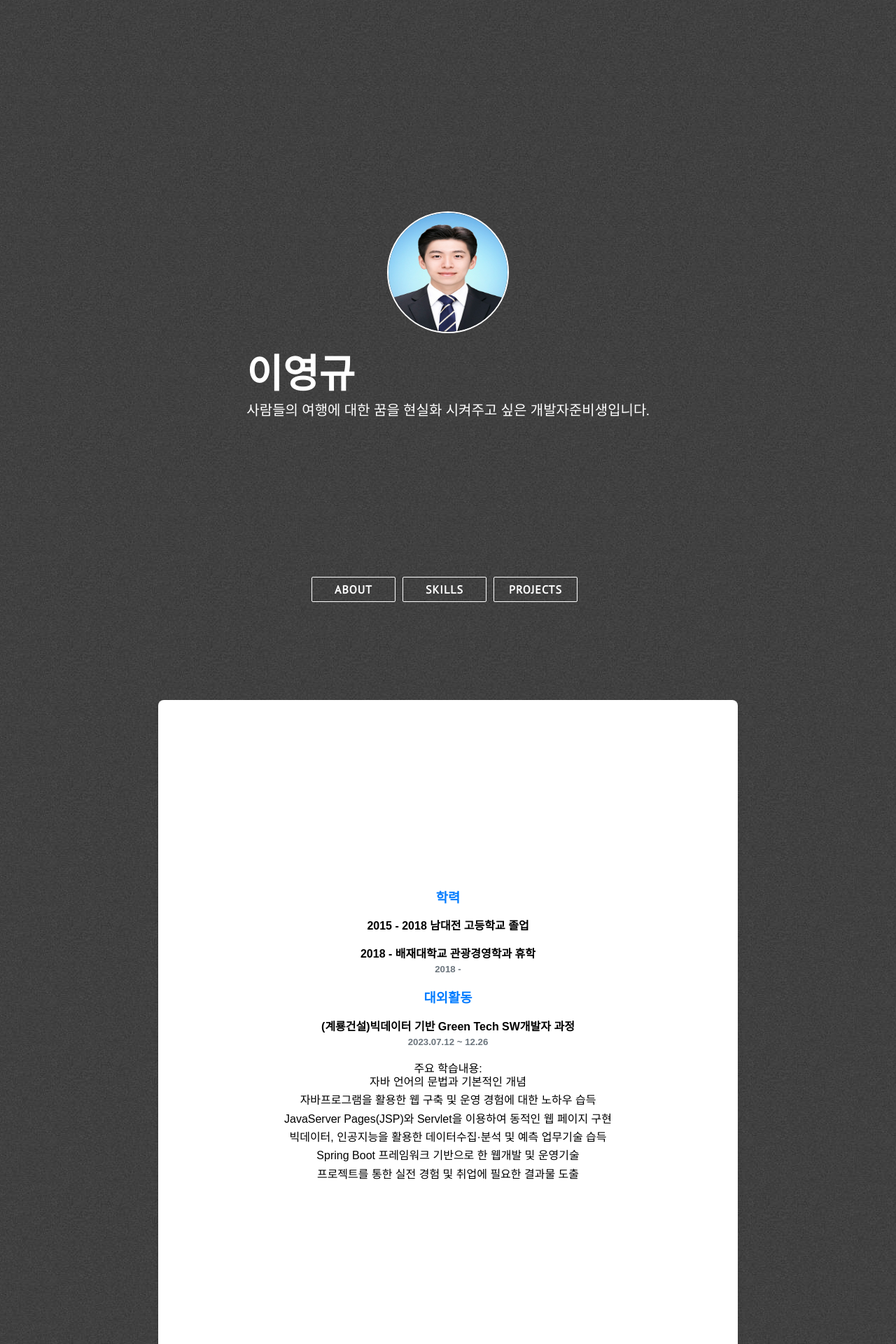
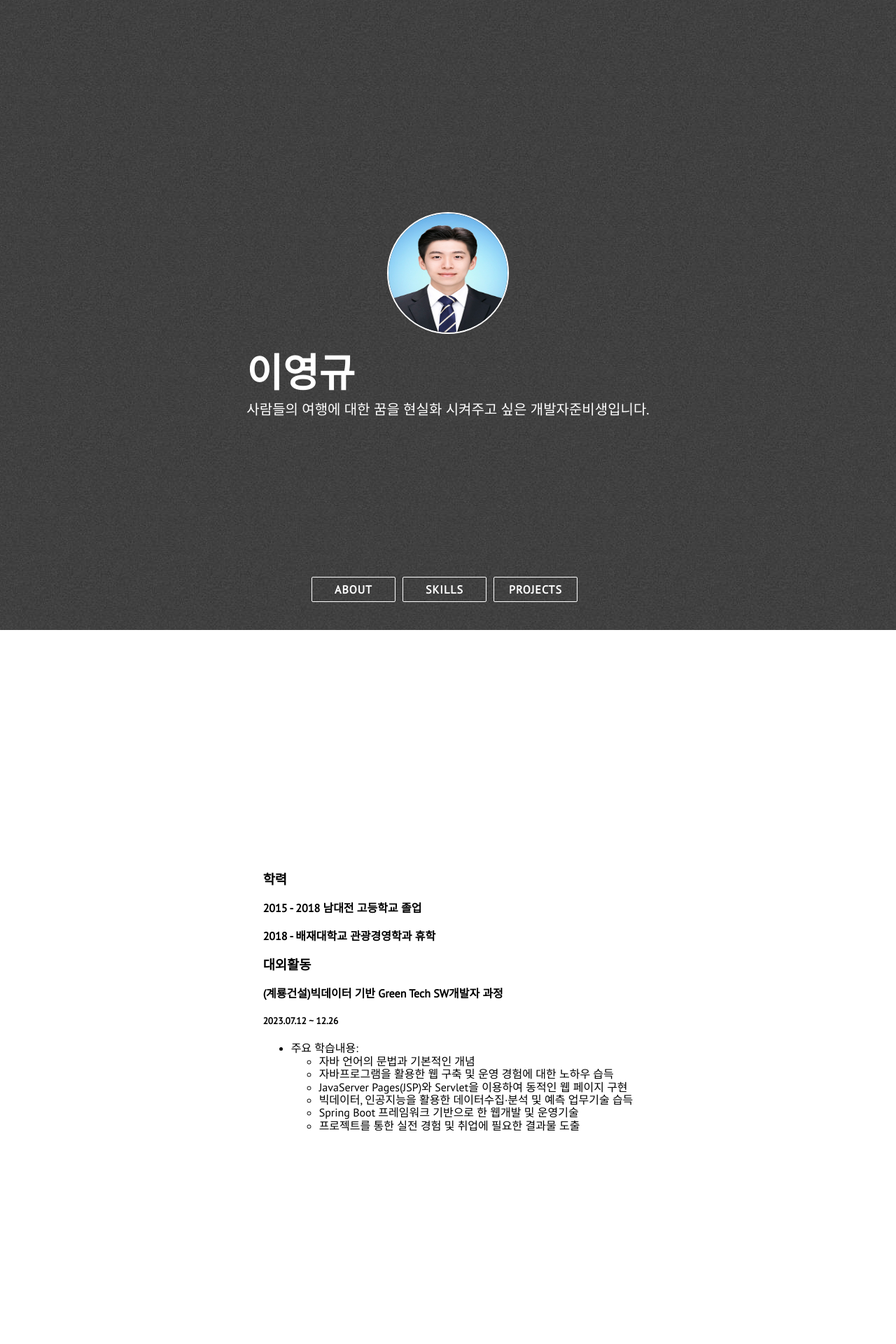
Before and after one commit to YoungGyu99/YoungGyu99.github.io, a Jekyll site: the page built from index.html, in a window 1280 px wide. Shown: the top 1920 px of the page at 70% size. Built offline with Jekyll 4.4.1, drawn with Linux system fonts in a browser that asks for light colours; nearby versions of some CDN libraries.

Commit message:
Update about.html

```diff
--- a/_includes/about.html
+++ b/_includes/about.html
@@ -1,54 +1,3 @@
- <style>
-        body {
-            font-family: 'Arial', sans-serif;
-            background-color: #f8f9fa;
-            margin: 0;
-            padding: 0;
-        }
-
-        .section-wrapper {
-            padding: 40px 20px;
-            text-align: center;
-        }
-
-        .section {
-            background-color: #fff;
-            border-radius: 8px;
-            box-shadow: 0 4px 6px rgba(0, 0, 0, 0.1);
-            margin-bottom: 40px;
-            padding: 30px;
-        }
-
-        .resume-title {
-            color: #007bff;
-            margin-bottom: 20px;
-        }
-
-        .resume-item {
-            margin-bottom: 20px;
-        }
-
-        .resume-item h4 {
-            margin-bottom: 5px;
-        }
-
-        .resume-item h5 {
-            color: #6c757d;
-            margin-top: 5px;
-        }
-
-        .resume-item ul {
-            list-style-type: none;
-            padding: 0;
-        }
-
-        .resume-item li {
-            margin-bottom: 8px;
-        }
-    </style>
-</head>
-<body>
-
 <div class="section-wrapper">
 <section class="section about" id="학력">
     <div class="row">
@@ -60,7 +9,6 @@
             </div>
             <div class="resume-item">
                 <h4>2018 - 배재대학교 관광경영학과 휴학</h4>
-                    <h5>2018 - </h5>
             </div>
         </div>
         <!-- 대외활동 -->
```
Lines whose indentation alone changed are shown as unchanged.
